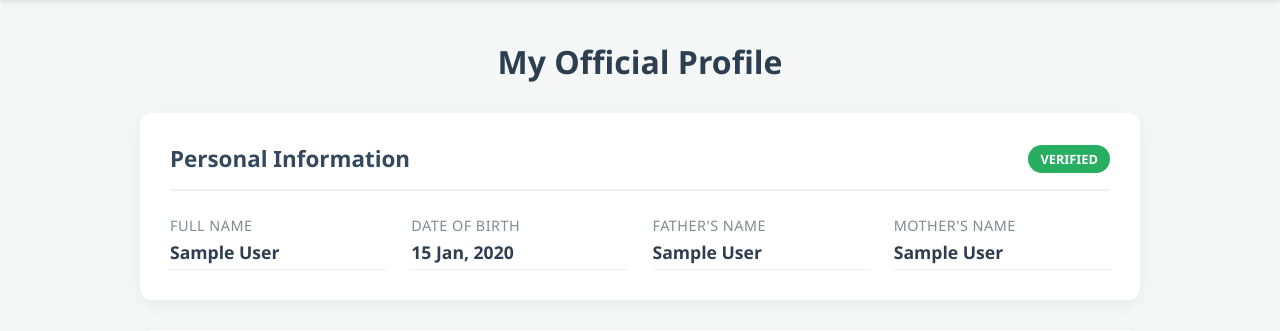
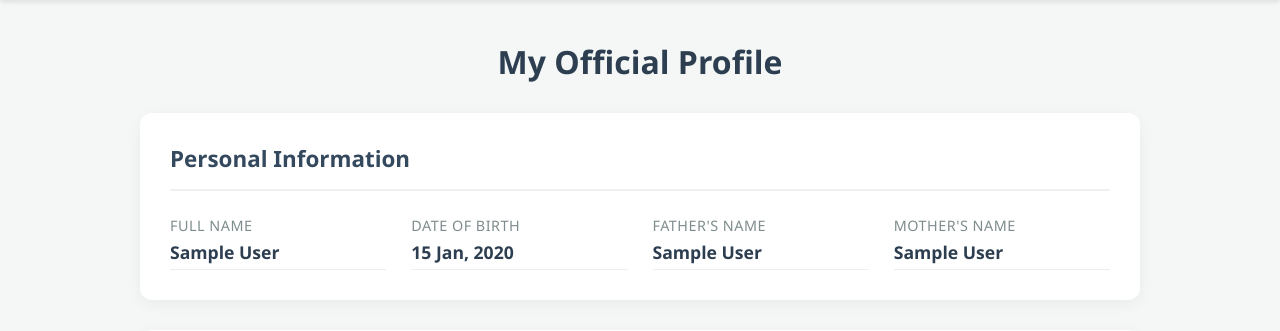
Before and after one commit to Saj1d-prompt/CertificateManagementSystem, a PHP site: page /myProfile.php in a window 1280 px wide. Shown: the part 80-411 px from the top of the page. Run offline with PHP 8.4, Linux system fonts and the light colour scheme; the visitor is signed in with stand-in values (Sample User, id 1); tables that the repository leaves empty or names only in its code hold one stand-in row (values such as "Sample post").

Commit message:
Some modifications

```diff
--- a/applicationHistory.php
+++ b/applicationHistory.php
@@ -51,7 +51,7 @@ $result = $conn->query($sql);
             <a href="reissueCertificate.php">Reissue Application</a>
             <a href="correctionApplication.php">Correction Application</a>
             <a href="applicationHistory.php">Application History</a>
-            <!-- <a href="#">Update Profile</a> -->
+            <a href="myProfile.php">My Profile</a>
             <a href="logout.php">Logout</a>
         </nav>
     </header>
--- a/myProfile.css
+++ b/myProfile.css
@@ -54,7 +54,6 @@ nav a:hover {
     color: #7f8c8d;
 }
 
-/* --- Profile Sections --- */
 .profile-section {
     background: #fff;
     border-radius: 12px;
@@ -78,17 +77,9 @@ nav a:hover {
     font-size: 1.4em;
 }
 
-.verified-badge {
-    background-color: #27ae60;
-    color: white;
-    padding: 5px 12px;
-    border-radius: 20px;
-    font-size: 0.8em;
-    font-weight: bold;
-    text-transform: uppercase;
-}
 
-/* --- Personal Info Grid --- */
+
+
 .info-grid {
     display: grid;
     grid-template-columns: repeat(auto-fit, minmax(200px, 1fr));
@@ -112,7 +103,7 @@ nav a:hover {
     padding-bottom: 5px;
 }
 
-/* --- Academic Records Cards --- */
+
 .records-container {
     display: grid;
     grid-template-columns: repeat(auto-fit, minmax(300px, 1fr));
@@ -183,7 +174,6 @@ nav a:hover {
     color: #27ae60;
 }
 
-/* --- Empty State --- */
 .empty-state {
     text-align: center;
     padding: 50px;
@@ -202,7 +192,6 @@ nav a:hover {
     font-weight: bold;
 }
 
-/* --- Responsive Design --- */
 @media (max-width: 768px) {
     header {
         flex-direction: column;
--- a/myProfile.php
+++ b/myProfile.php
@@ -60,7 +60,6 @@ if ($result->num_rows > 0) {
             <div class="profile-section">
                 <div class="section-title">
                     <h3>Personal Information</h3>
-                    <span class="verified-badge">Verified</span>
                 </div>
                 <div class="info-grid">
                     <div class="info-item">
```
Also changed, not shown: admin_dashboard.php (+0 -21 lines), viewApplications.css (+7 -1 lines).
